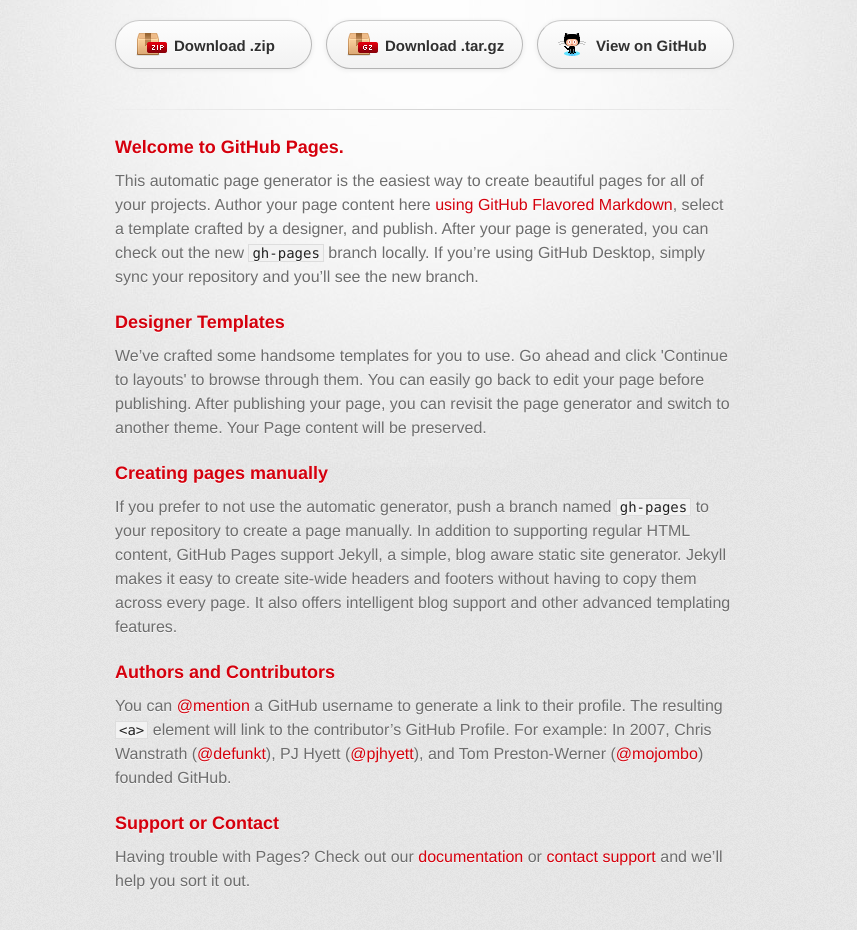
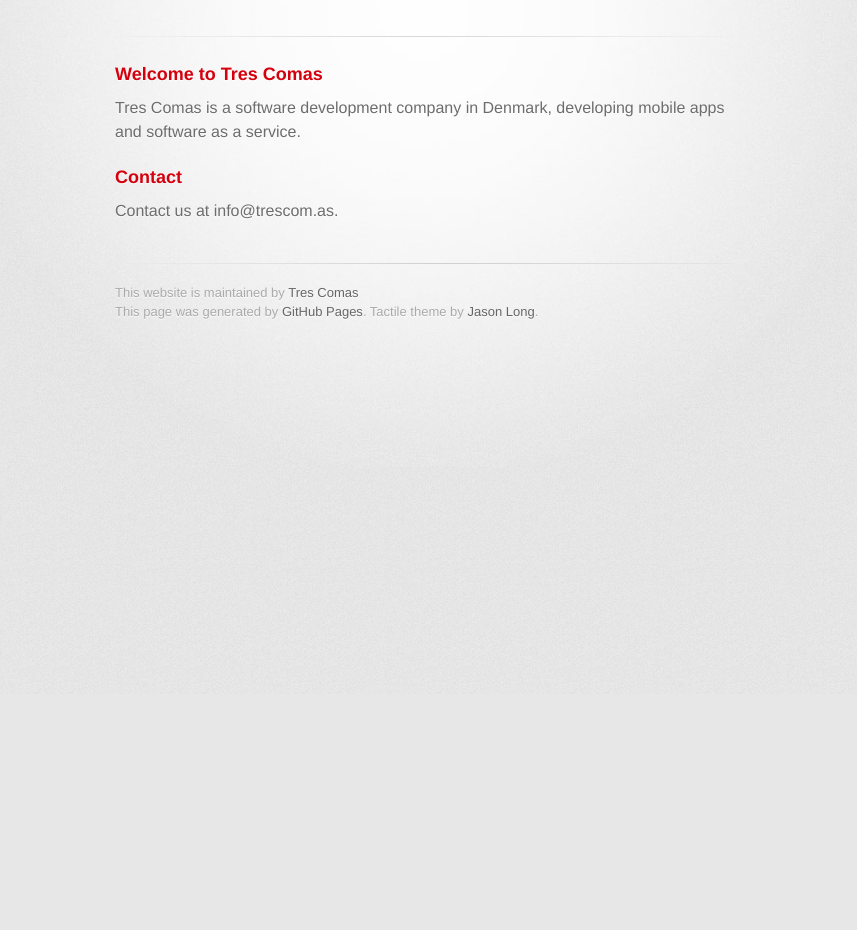
Before and after one commit to TresComas/web, a plain HTML site: page index.html in a window 1280 px wide. Shown: the part 106-1036 px from the top of the page, without its empty margins (215-1072 px from the left). After the commit the page ends 800 px from the top, so only its background shows below. Drawn offline with Linux system fonts and the light colour scheme; a web font is replaced by a local one.

Commit message:
Description of tres comas

```diff
--- a/index.html
+++ b/index.html
@@ -10,7 +10,7 @@
     <!--[if lt IE 9]>
     <script src="//html5shiv.googlecode.com/svn/trunk/html5.js"></script>
     <![endif]-->
-    <title>Web by TresComas</title>
+    <title>Tres Comas</title>
   </head>
 
   <body>
@@ -18,47 +18,26 @@
       <div class="inner">
 
         <header>
-          <h1>Web</h1>
+          <h1>Tres Comas</h1>
           <h2></h2>
         </header>
-
-        <section id="downloads" class="clearfix">
-          <a href="https://github.com/TresComas/web/zipball/master" id="download-zip" class="button"><span>Download .zip</span></a>
-          <a href="https://github.com/TresComas/web/tarball/master" id="download-tar-gz" class="button"><span>Download .tar.gz</span></a>
-          <a href="https://github.com/TresComas/web" id="view-on-github" class="button"><span>View on GitHub</span></a>
-        </section>
 
         <hr>
 
         <section id="main_content">
           <h3>
-<a id="welcome-to-github-pages" class="anchor" href="#welcome-to-github-pages" aria-hidden="true"><span aria-hidden="true" class="octicon octicon-link"></span></a>Welcome to GitHub Pages.</h3>
+<a id="welcome-to-github-pages" class="anchor" href="#welcome-to-github-pages" aria-hidden="true"><span aria-hidden="true" class="octicon octicon-link"></span></a>Welcome to Tres Comas</h3>
 
-<p>This automatic page generator is the easiest way to create beautiful pages for all of your projects. Author your page content here <a href="https://guides.github.com/features/mastering-markdown/">using GitHub Flavored Markdown</a>, select a template crafted by a designer, and publish. After your page is generated, you can check out the new <code>gh-pages</code> branch locally. If you’re using GitHub Desktop, simply sync your repository and you’ll see the new branch.</p>
+<p>Tres Comas is a software development company in Denmark, developing mobile apps and software as a service.</p>
 
 <h3>
-<a id="designer-templates" class="anchor" href="#designer-templates" aria-hidden="true"><span aria-hidden="true" class="octicon octicon-link"></span></a>Designer Templates</h3>
+<a id="support-or-contact" class="anchor" href="#support-or-contact" aria-hidden="true"><span aria-hidden="true" class="octicon octicon-link"></span></a>Contact</h3>
 
-<p>We’ve crafted some handsome templates for you to use. Go ahead and click 'Continue to layouts' to browse through them. You can easily go back to edit your page before publishing. After publishing your page, you can revisit the page generator and switch to another theme. Your Page content will be preserved.</p>
-
-<h3>
-<a id="creating-pages-manually" class="anchor" href="#creating-pages-manually" aria-hidden="true"><span aria-hidden="true" class="octicon octicon-link"></span></a>Creating pages manually</h3>
-
-<p>If you prefer to not use the automatic generator, push a branch named <code>gh-pages</code> to your repository to create a page manually. In addition to supporting regular HTML content, GitHub Pages support Jekyll, a simple, blog aware static site generator. Jekyll makes it easy to create site-wide headers and footers without having to copy them across every page. It also offers intelligent blog support and other advanced templating features.</p>
-
-<h3>
-<a id="authors-and-contributors" class="anchor" href="#authors-and-contributors" aria-hidden="true"><span aria-hidden="true" class="octicon octicon-link"></span></a>Authors and Contributors</h3>
-
-<p>You can <a href="https://help.github.com/articles/basic-writing-and-formatting-syntax/#mentioning-users-and-teams" class="user-mention">@mention</a> a GitHub username to generate a link to their profile. The resulting <code>&lt;a&gt;</code> element will link to the contributor’s GitHub Profile. For example: In 2007, Chris Wanstrath (<a href="https://github.com/defunkt" class="user-mention">@defunkt</a>), PJ Hyett (<a href="https://github.com/pjhyett" class="user-mention">@pjhyett</a>), and Tom Preston-Werner (<a href="https://github.com/mojombo" class="user-mention">@mojombo</a>) founded GitHub.</p>
-
-<h3>
-<a id="support-or-contact" class="anchor" href="#support-or-contact" aria-hidden="true"><span aria-hidden="true" class="octicon octicon-link"></span></a>Support or Contact</h3>
-
-<p>Having trouble with Pages? Check out our <a href="https://help.github.com/pages">documentation</a> or <a href="https://github.com/contact">contact support</a> and we’ll help you sort it out.</p>
+<p>Contact us at info@trescom.as.
         </section>
 
         <footer>
-          Web is maintained by <a href="https://github.com/TresComas">TresComas</a><br>
+          This website is maintained by <a href="https://github.com/TresComas">Tres Comas</a><br>
           This page was generated by <a href="https://pages.github.com">GitHub Pages</a>. Tactile theme by <a href="https://twitter.com/jasonlong">Jason Long</a>.
         </footer>
 
```
